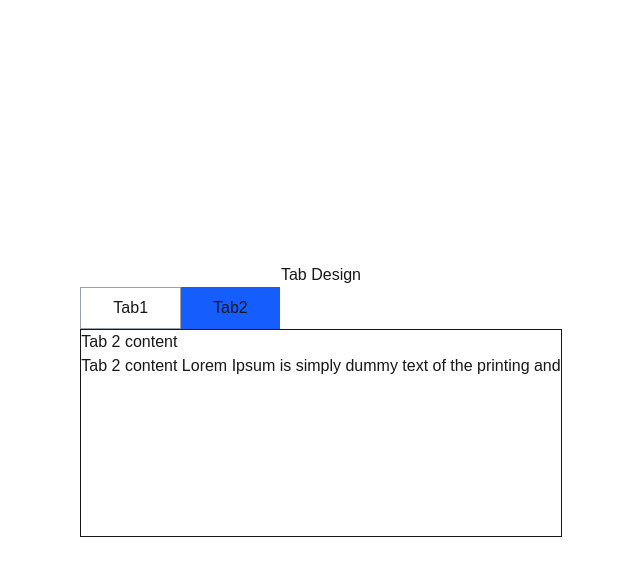
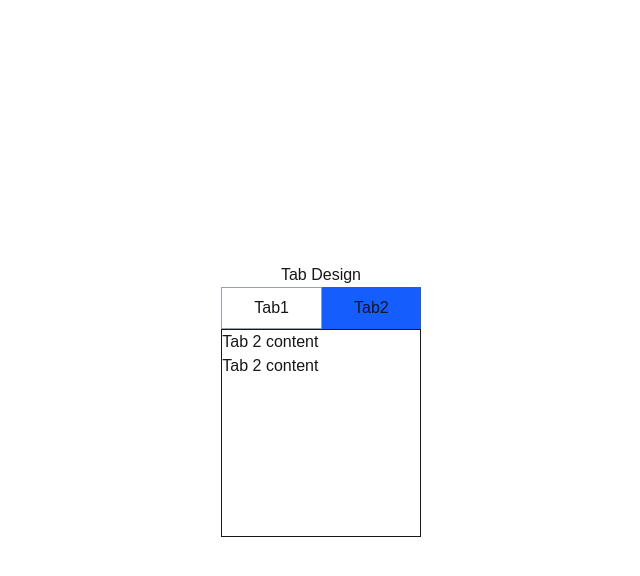
Before and after one commit to Jit-Bdr-Rana/demo-project, a Next.js app: page / in a window 1280 px wide. Both pictures are taken after a click on the button "Tab2". Shown: the top 576 px of the page, without its empty margins (319-959 px from the left). Built offline with nearby package versions, Linux system fonts and the light colour scheme.

Commit message:
feat: tab

```diff
--- a/src/component/Tab.tsx
+++ b/src/component/Tab.tsx
@@ -45,9 +45,7 @@ export default function Tab() {
       {tab === "Tab2" && (
         <div className="border h-52">
           <h1>Tab 2 content</h1>
-          <p>
-            Tab 2 content Lorem Ipsum is simply dummy text of the printing and
-          </p>
+          <p>Tab 2 content</p>
         </div>
       )}
     </div>
```
